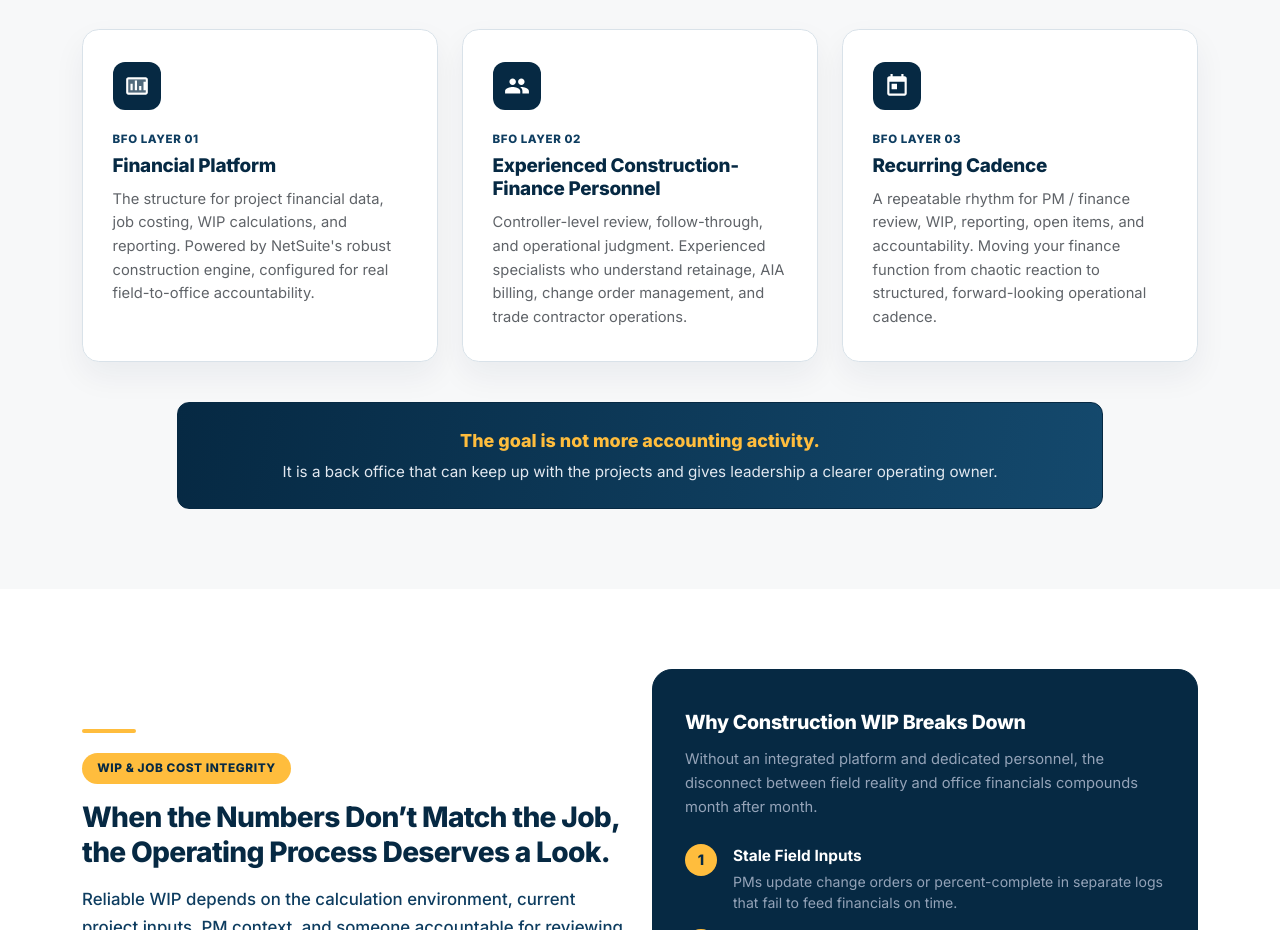
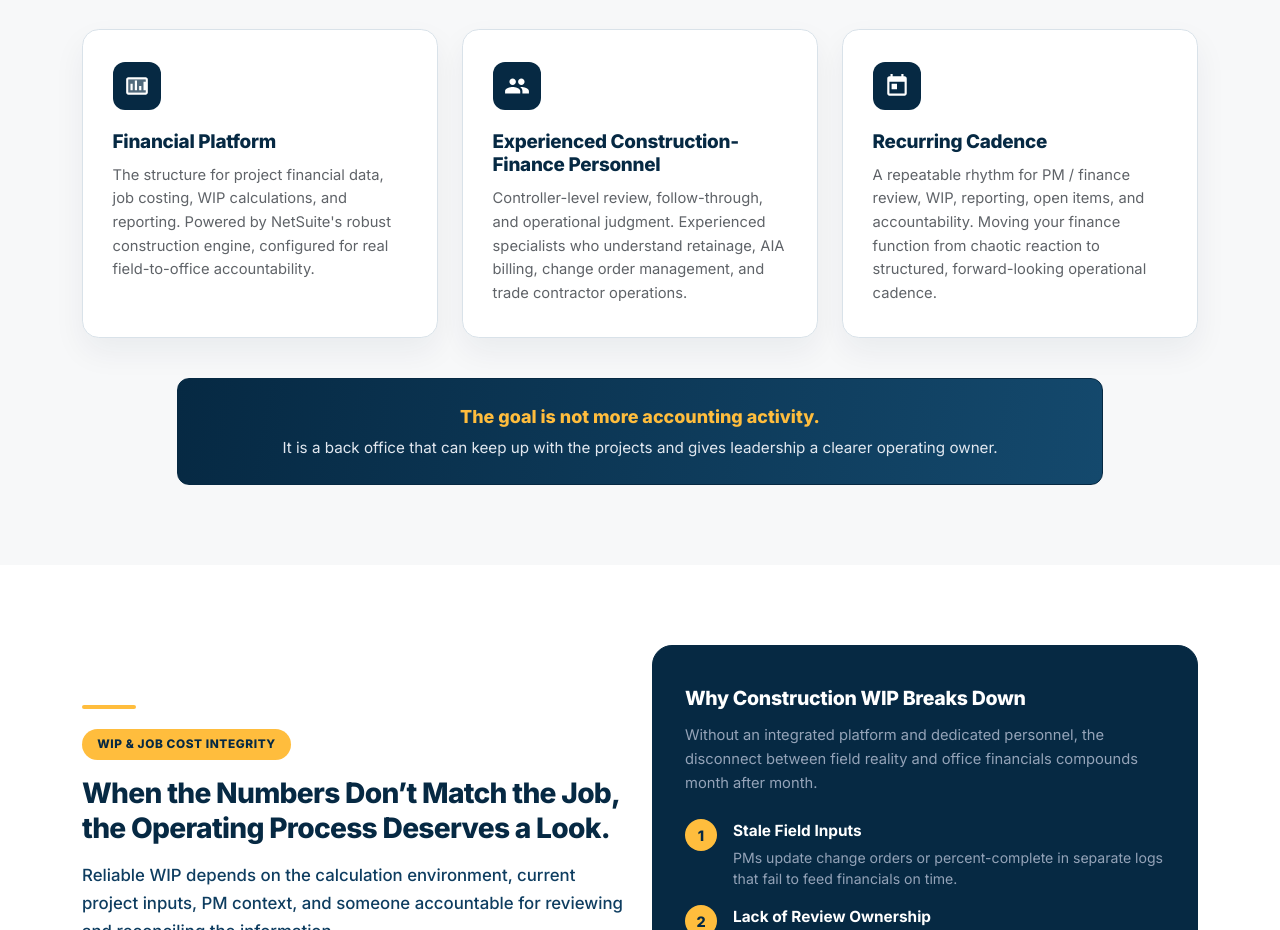
Before and after one commit to DanielsHolmes/collar, a plain HTML site: page bfo-vsl-retargeting.html in a window 1280 px wide. Shown: the part 2580-3510 px from the top of the page. Drawn offline with nearby package versions, Linux system fonts and the light colour scheme.

Commit message:
Remove BFO Layer 01, 02, 03 labels from Software + People section

```diff
--- a/bfo-vsl-retargeting.html
+++ b/bfo-vsl-retargeting.html
@@ -1410,7 +1410,6 @@
                   <path d="M20 4H4c-1.1 0-2 .9-2 2v12c0 1.1.9 2 2 2h16c1.1 0 2-.9 2-2V6c0-1.1-.9-2-2-2zm0 14H4V6h16v12zM6 10h2v6H6zm4-3h2v9h-2zm4 5h2v4h-2zm4-4h2v8h-2z"/>
                 </svg>
               </div>
-              <span class="operating-card-meta">BFO Layer 01</span>
               <h3>Financial Platform</h3>
               <p>
                 The structure for project financial data, job costing, WIP calculations, and reporting. Powered by NetSuite's robust construction engine, configured for real field-to-office accountability.
@@ -1426,7 +1425,6 @@
                   <path d="M16 11c1.66 0 2.99-1.34 2.99-3S17.66 5 16 5c-1.66 0-3 1.34-3 3s1.34 3 3 3zm-8 0c1.66 0 2.99-1.34 2.99-3S9.66 5 8 5C6.34 5 5 6.34 5 8s1.34 3 3 3zm0 2c-2.33 0-7 1.17-7 3.5V19h14v-2.5c0-2.33-4.67-3.5-7-3.5zm8 0c-.29 0-.62.02-.97.05 1.16.84 1.97 1.97 1.97 3.45V19h6v-2.5c0-2.33-4.67-3.5-7-3.5z"/>
                 </svg>
               </div>
-              <span class="operating-card-meta">BFO Layer 02</span>
               <h3>Experienced Construction-Finance Personnel</h3>
               <p>
                 Controller-level review, follow-through, and operational judgment. Experienced specialists who understand retainage, AIA billing, change order management, and trade contractor operations.
@@ -1442,7 +1440,6 @@
                   <path d="M19 3h-1V1h-2v2H8V1H6v2H5c-1.11 0-1.99.9-1.99 2L3 19c0 1.1.89 2 2 2h14c1.1 0 2-.9 2-2V5c0-1.1-.9-2-2-2zm0 16H5V8h14v11zM7 10h5v5H7z"/>
                 </svg>
               </div>
-              <span class="operating-card-meta">BFO Layer 03</span>
               <h3>Recurring Cadence</h3>
               <p>
                 A repeatable rhythm for PM / finance review, WIP, reporting, open items, and accountability. Moving your finance function from chaotic reaction to structured, forward-looking operational cadence.
```
